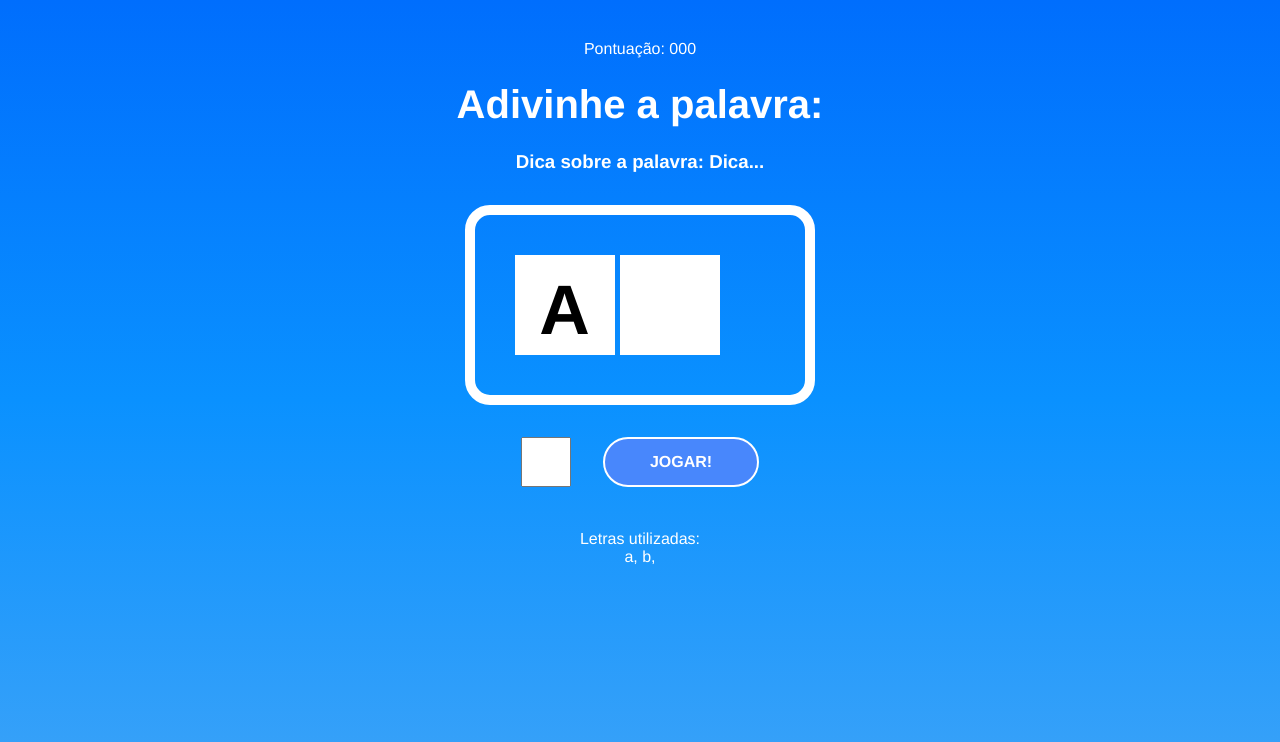
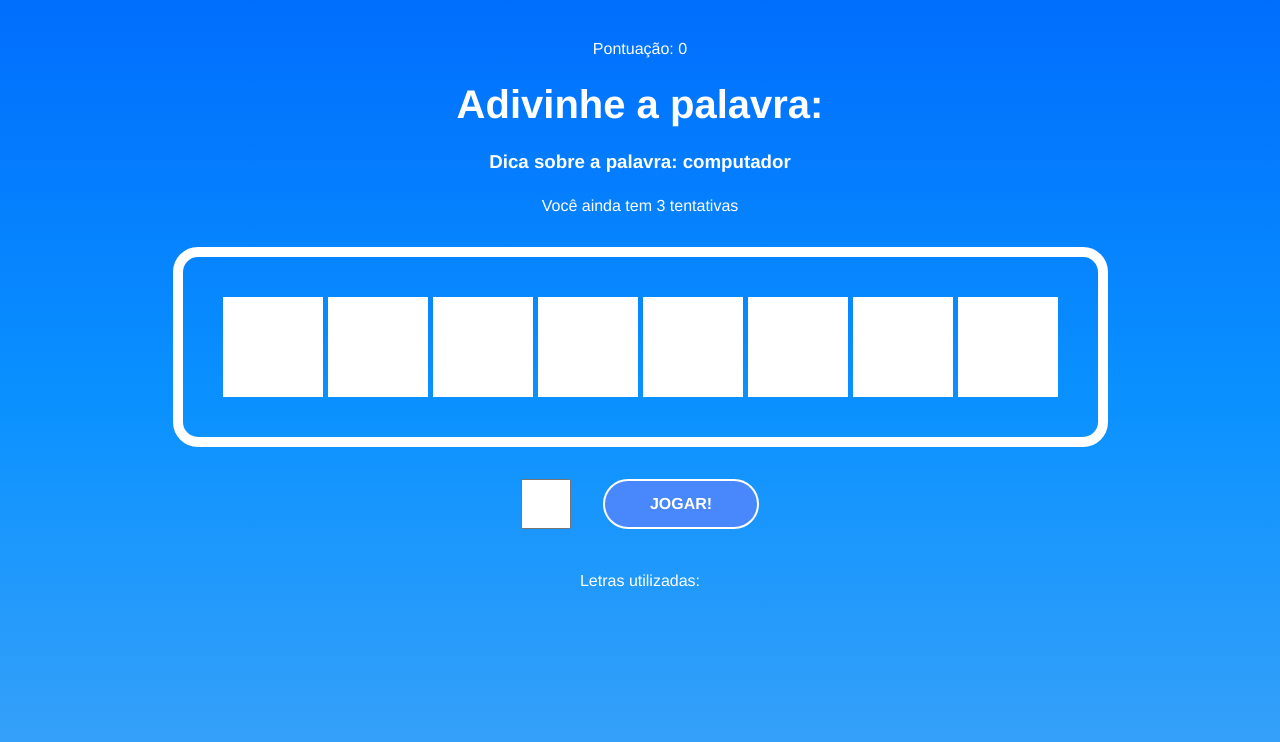
Before and after one commit to AbnerBenicio/What-s_the_word, a React (Vite) app: page / in a window 1280 px wide. Both pictures are taken after a click on the button "INICIAR". Shown: the top 742 px of the page. Built offline with nearby package versions, Linux system fonts and the light colour scheme.

Commit message:
Using states of game in the game component

```diff
--- a/src/App.jsx
+++ b/src/App.jsx
@@ -33,6 +33,8 @@ function App() {
     return initialValue || 0;
   });
 
+  const [currentScore, setCurrentScores] = useState(0)
+
   //Setting game stage state
   const [gameStage, setGameStage] = useState(stages[0].name);
 
@@ -45,6 +47,10 @@ function App() {
 
   //Setting letters state of the picked word
   const [letters, setLetters] = useState([])
+
+  const [guessedLetters, setGuessedLetters] = useState([])
+  const [wrongLetters, setWrongLetters] = useState([])
+  const [guesses, setGuesses] = useState(3)
 
   //Picked the word and category
   const pickWordAndCategory = () => {
@@ -99,7 +105,8 @@ function App() {
           startGame={startGame}
         />
       )}
-      {gameStage === "game" && <Game setScore={setScoreMax} verifyLetter={verifyLetter}/>}
+      {gameStage === "game" && <Game verifyLetter={verifyLetter} pickedWord={pickedWord} pickedCategory={pickedCategory} letters={letters} guessedLetters={guessedLetters} wrongLetters={wrongLetters}
+      guesses={guesses} currentScore={currentScore}/>}
       {gameStage === "end" && <Gameover retry={retry}/>}
     </div>
   );
--- a/src/components/Game.jsx
+++ b/src/components/Game.jsx
@@ -1,19 +1,23 @@
 /* eslint-disable react/prop-types */
 import "./Game.css";
 
-const Game = ({ setScore, verifyLetter }) => {
+const Game = ({ verifyLetter, pickedWord, pickedCategory, letters, guessedLetters, wrongLetters, guesses, currentScore }) => {
   return (
     <div className="game">
       <p className="points">
-        <span>Pontuação: 000</span>
+        <span>Pontuação: {currentScore}</span>
       </p>
       <h1>Adivinhe a palavra:</h1>
       <h3 className="tip">
-        Dica sobre a palavra: <span>Dica...</span>
+        Dica sobre a palavra: <span>{pickedCategory}</span>
       </h3>
+      <p>Você ainda tem {guesses} tentativas</p>
       <div className="wordContainer">
-        <span className="letter">A</span>
-        <span className="blankSquare"></span>
+        {letters.map((letter, i) => (
+          guessedLetters.includes(letter) ? (<span key={i} className="letter">{letter}</span>) : (
+            <span key={i} className="blankSquare"></span>
+          )
+        ))}
       </div>
       <div className="letterContainer">
         <form >
@@ -23,8 +27,13 @@ const Game = ({ setScore, verifyLetter }) => {
       </div>
       <div className="wrongLettersContainer">
         <p>Letras utilizadas:</p>
-        <span>a, </span>
-        <span>b, </span>
+        {wrongLetters.map ((letter, i) => (
+          i === wrongLetters.length - 1 ? (
+            <span key={i}>{letter}</span>
+          ) : (
+            <span key={i}>{letter}</span>
+          )
+        ))}
       </div>
     </div>
   );
```
